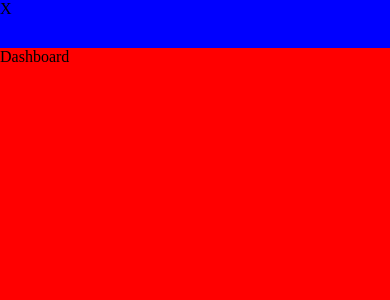
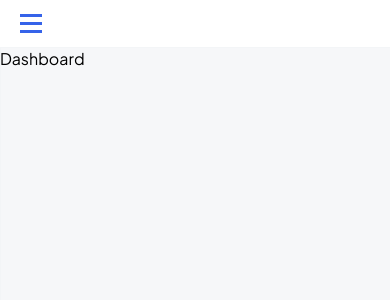
Before and after one commit to yarinmatmoni/Personnel-management, a React (Vite) app: page / in a window 390 px wide. Shown: the top 300 px of the page. Built offline with nearby package versions, Linux system fonts and the light colour scheme.

Commit message:
Header component - responsive style

```diff
--- /dev/null
+++ b/src/components/Hamburger.tsx
@@ -0,0 +1,15 @@
+export const Hamburger = ({
+  onMenuClick,
+  isOpen,
+}: {
+  onMenuClick: () => void;
+  isOpen: boolean;
+}) => {
+  return (
+    <div className="container" onClick={onMenuClick} data-is-open={isOpen}>
+      <span className="line"></span>
+      <span className="line"></span>
+      <span className="line"></span>
+    </div>
+  );
+};
--- a/src/components/Header.tsx
+++ b/src/components/Header.tsx
@@ -1,19 +1,34 @@
 import { useState } from "react";
 import { NavLink } from "react-router-dom";
+import { Hamburger } from "./index";
+import homeIcon from "../assets/home.svg";
+import contactsIcon from "../assets/contacts.svg";
 
 export const Header = () => {
   const [isOpen, setIsOpen] = useState(false);
 
+  const onMenuClick = () => {
+    setIsOpen((prevData) => !prevData);
+  };
+
   return (
     <nav className="header">
-      <div onClick={() => setIsOpen((prevData) => !prevData)}>X</div>
+      <Hamburger onMenuClick={() => onMenuClick()} isOpen={isOpen} />
       <div className="nav-links" data-is-open={isOpen}>
-        <NavLink to="/">
-          <div className="link">Home</div>
-        </NavLink>
-        <NavLink to="/people">
-          <div className="link">People</div>
-        </NavLink>
+        <div className="links-container">
+          <NavLink to="/" onClick={() => onMenuClick()}>
+            <div className="link">
+              <img src={homeIcon} alt="home" />
+              <div className="link-name">Home</div>
+            </div>
+          </NavLink>
+          <NavLink to="/people" onClick={() => onMenuClick()}>
+            <div className="link">
+              <img src={contactsIcon} alt="contacts" />
+              <div className="link-name">People</div>
+            </div>
+          </NavLink>
+        </div>
       </div>
     </nav>
   );
--- a/src/components/index.ts
+++ b/src/components/index.ts
@@ -1,4 +1,5 @@
 import { Header } from "./Header";
 import { Filter } from "./Filter";
+import { Hamburger } from "./Hamburger";
 
-export { Header, Filter };
+export { Header, Filter, Hamburger };
--- a/src/styles/base/_base.scss
+++ b/src/styles/base/_base.scss
@@ -1,3 +1,5 @@
+@import url("https://fonts.googleapis.com/css2?family=Plus+Jakarta+Sans:ital,wght@0,200..800;1,200..800&display=swap");
+
 * {
   box-sizing: border-box;
   margin: 0;
@@ -12,3 +14,7 @@ input,
 textarea {
   outline: none;
 }
+
+body {
+  font-family: "Plus Jakarta Sans", sans-serif;
+}
--- a/src/styles/base/_layout.scss
+++ b/src/styles/base/_layout.scss
@@ -7,7 +7,7 @@
 
   .page-layout {
     grid-area: pa;
-    background-color: red;
+    background-color: $bg-color;
   }
 
   @include tablet-layout {
--- /dev/null
+++ b/src/styles/components/_hamburger.scss
@@ -0,0 +1,32 @@
+.container {
+  display: block;
+  cursor: pointer;
+  align-self: center;
+
+  &[data-is-open="true"] {
+    .line:nth-child(1) {
+      transform: translateY(8px) rotate(45deg);
+    }
+
+    .line:nth-child(2) {
+      opacity: 0;
+    }
+
+    .line:nth-child(3) {
+      transform: translateY(-8px) rotate(-45deg);
+    }
+  }
+
+  .line {
+    display: block;
+    width: 22px;
+    height: 3px;
+    margin: 5px auto;
+    transition: all 0.3s ease-in-out;
+    background-color: $primary-color;
+  }
+
+  @include tablet-layout {
+    display: none;
+  }
+}
--- a/src/styles/components/_header.scss
+++ b/src/styles/components/_header.scss
@@ -1,26 +1,77 @@
 .header {
   grid-area: he;
   height: $header-mobile-h;
-  background-color: blue;
+  background-color: $bg-nav-color;
+  border-bottom: 1px solid $border-color;
+  display: flex;
+  align-items: center;
+  padding: 10px 20px;
 
   .nav-links {
-    background-color: green;
+    background-color: $bg-nav-color;
+    border-right: 1px solid $border-color;
     position: absolute;
     top: $header-mobile-h;
+    left: 0;
     height: calc(100% - $header-mobile-h);
+    overflow: hidden;
     max-width: 0;
-    transition: max-width 0.3s ease-in-out;
+    width: 0;
+    transition: width 0.5s ease-in-out, max-width 0.5s ease-in-out;
 
-    .link {
-      opacity: 0;
-      transition: opacity 0.3s ease-in-out;
+    .links-container {
+      padding: 20px;
+      height: 100%;
+      display: grid;
+      align-content: flex-start;
+      gap: 20px;
+
+      a {
+        position: relative;
+        width: fit-content;
+        padding: 10px;
+        color: $black-color;
+        font-size: 18px;
+        padding-left: 8px;
+        transition: font-weight 0.3s ease-in-out;
+
+        &::before {
+          content: "";
+          position: absolute;
+          left: 0;
+          top: 50%;
+          height: 0;
+          width: 2px;
+          background-color: $primary-color;
+          border-radius: 100px;
+          transform: translateY(-50%);
+          transition: height 0.3s ease-in-out;
+        }
+
+        &.active {
+          font-weight: 600;
+          color: $primary-color;
+        }
+
+        &.active::before {
+          height: 80%;
+        }
+      }
+
+      .link {
+        pointer-events: none;
+        display: flex;
+        align-items: center;
+        gap: 10px;
+      }
     }
 
     &[data-is-open="true"] {
       max-width: 1000px;
+      width: 90vw;
 
       .link {
-        opacity: 1;
+        pointer-events: initial;
       }
     }
   }
@@ -29,15 +80,32 @@
 @include tablet-layout {
   .header {
     height: 100%;
-    width: 64px;
+    width: 80px;
     position: relative;
+    border-bottom: none;
+    border-right: 1px solid $border-color;
 
     .nav-links {
-      max-width: initial;
       width: 100%;
+      height: 100%;
+      max-width: unset;
+      transition: none;
+      top: 0;
 
-      .link {
-        opacity: 1;
+      &[data-is-open="true"] {
+        width: 100%;
+        max-width: 100%;
+      }
+
+      .links-container {
+        display: grid;
+        align-items: center;
+        justify-content: center;
+        padding: 20px 0 0 0;
+
+        .link .link-name {
+          display: none;
+        }
       }
     }
   }
@@ -45,6 +113,10 @@
 
 @include desktop-layout {
   .header {
-    width: 200px;
+    width: 150px;
+
+    .nav-links .links-container .link .link-name {
+      display: initial;
+    }
   }
 }
--- a/src/styles/main.scss
+++ b/src/styles/main.scss
@@ -9,5 +9,6 @@
 // COMPONENTS
 @import "./components/header";
 @import "./components/filter";
+@import "./components/hamburger";
 
 //PAGES
--- a/src/styles/setup/_variables.scss
+++ b/src/styles/setup/_variables.scss
@@ -3,3 +3,12 @@ $tablet-m-size: 550px;
 $desktop-m-size: 834px;
 
 $header-mobile-h: 48px;
+
+//COLORS
+$bg-nav-color: #ffffff;
+$bg-color: #f6f7f9;
+
+$border-color: #f3f5f7;
+
+$primary-color: #3563e9;
+$black-color: #111111;
```
Also changed, not shown: src/assets/contacts.svg (added), src/assets/home.svg (added).
